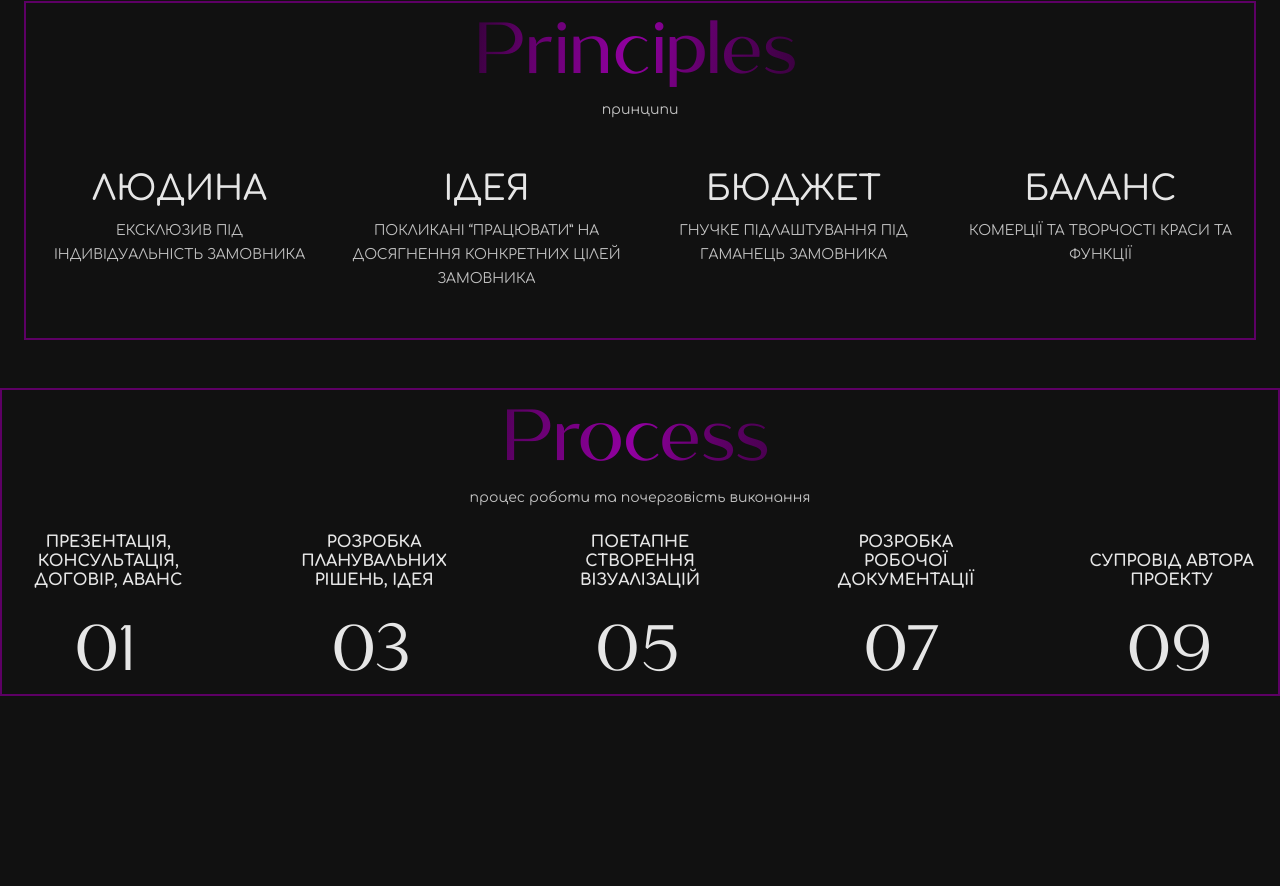
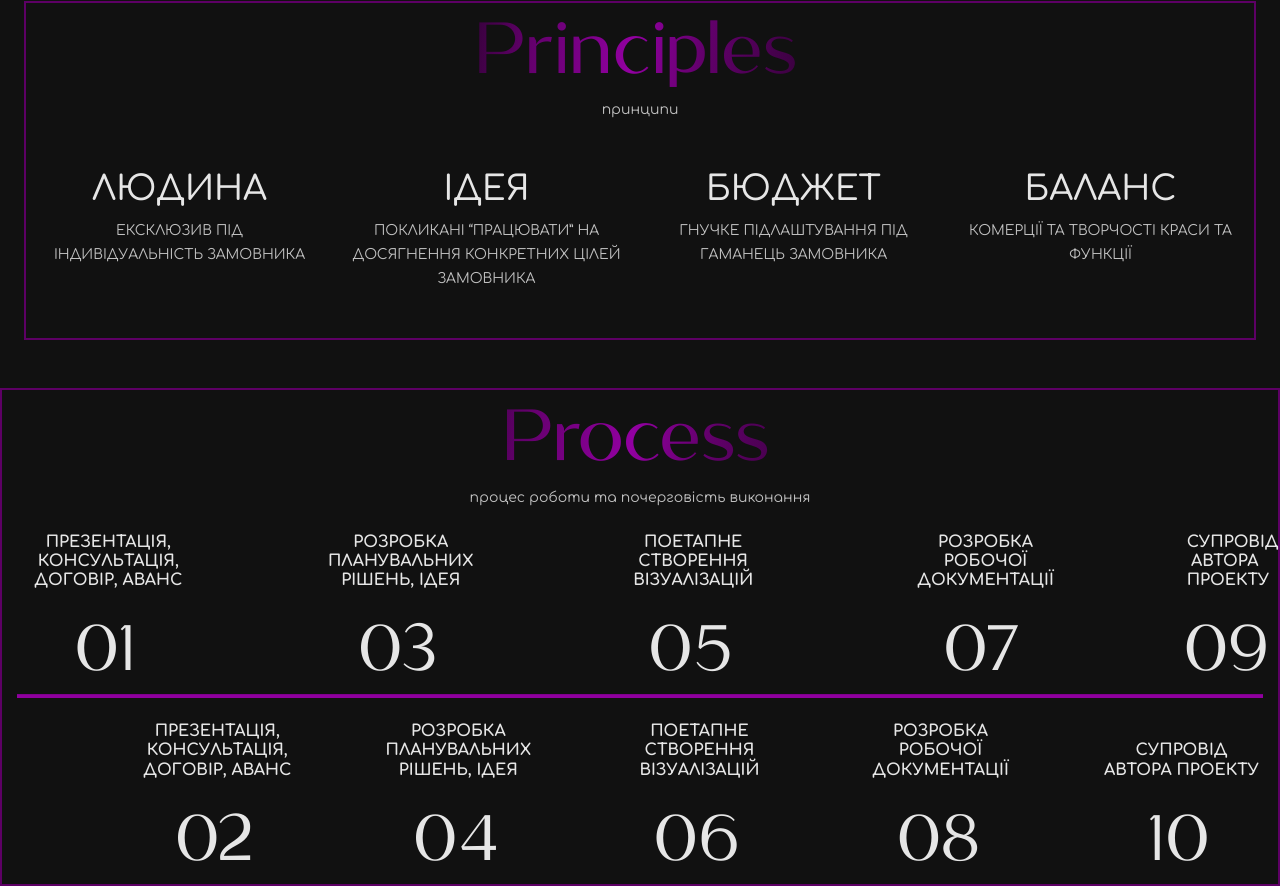
Before and after one commit to virus231/siteen-project-for-Natalya, a website: page src/index.html in a window 1280 px wide. Shown: the part 1658-2544 px from the top of the page. Before the commit the page ends 2354 px from the top, so only its background shows below. Drawn offline with nearby package versions, Linux system fonts and the light colour scheme.

Commit message:
process, principles

```diff
--- a/src/index.html
+++ b/src/index.html
@@ -319,7 +319,7 @@
                 </div>
             </div>
 
-            <div class="row d-flex justify-content-between align-items-end mt-4 ">
+            <div class="row process-wrapper d-flex justify-content-between  align-items-end mt-4 mb-0">
                 <div class="col-lg-2">
                     <div class="process-item text-center ">
                         <h4 class="process-item__title text-uppercase">
@@ -360,13 +360,67 @@
                         </span>
                     </div>
                 </div>
+                <div class="col-lg-1">
+                    <div class="process-item text-center">
+                        <h4 class="process-item__title text-uppercase">
+                            Супровід автора проекту
+                        </h4>
+                        <span class="process-item__count">
+                            09
+                        </span>
+                    </div>
+                </div>
+            </div>
+            <hr style="background-color: #90009F; height: 3px;" class="my-0">
+
+            <div class="row offset-1 process-wrapper d-flex justify-content-between align-items-end mt-4 mb-0">
+                <div class="col-lg-2">
+                    <div class="process-item text-center ">
+                        <h4 class="process-item__title text-uppercase">
+                            Презентація, консультація, договір, аванс
+                        </h4>
+                        <span class="process-item__count">
+                            02
+                        </span>
+                    </div>
+                </div>
+                <div class="col-lg-2">
+                    <div class="process-item text-center">
+                        <h4 class="process-item__title text-uppercase">
+                            Розробка планувальних рішень, ідея
+                        </h4>
+                        <span class="process-item__count">
+                            04
+                        </span>
+                    </div>
+                </div>
+                <div class="col-lg-2">
+                    <div class="process-item text-center">
+                        <h4 class="process-item__title text-uppercase d-flex flex-column justify-content-end">
+                            Поетапне створення візуалізацій
+                        </h4>
+                        <sp class="process-item__count">
+                            06
+                        </sp>
+                    </div>
+                </div>
+                <div class="col-lg-2">
+                    <div class="process-item text-center">
+                        <h4 class="process-item__title text-uppercase">
+                            Розробка робочої документації
+                        </h4>
+                        <span class="process-item__count">
+                            08
+                        </span>
+                    </div>
+                </div>
                 <div class="col-lg-2">
                     <div class="process-item text-center">
                         <h4 class="process-item__title text-uppercase">
                             Супровід автора проекту
                         </h4>
                         <span class="process-item__count">
-                            09
+                            10
                         </span>
                     </div>
                 </div>
--- a/src/sass/blocks/_process.scss
+++ b/src/sass/blocks/_process.scss
@@ -1,4 +1,8 @@
 .process {
+
+    &-wrapper {
+        // border-bottom: 3px solid $pink-light;
+    }
 
     &-item {
 
```
